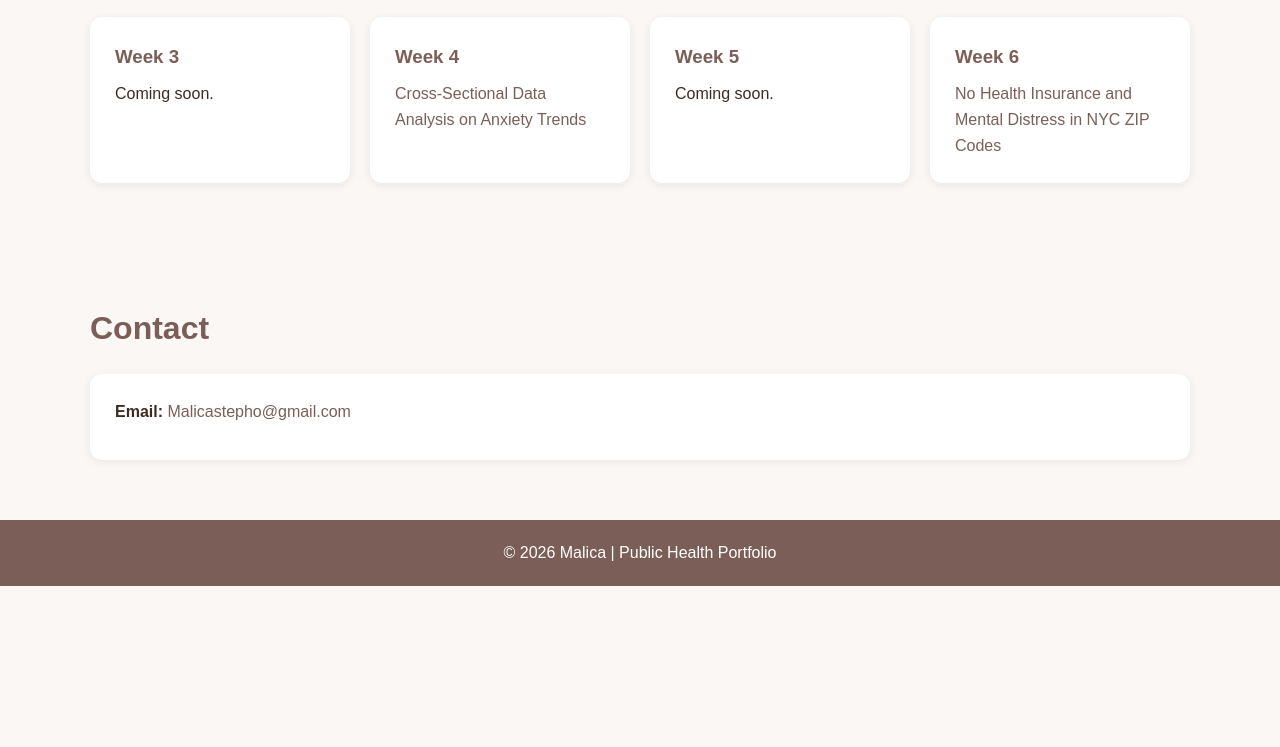
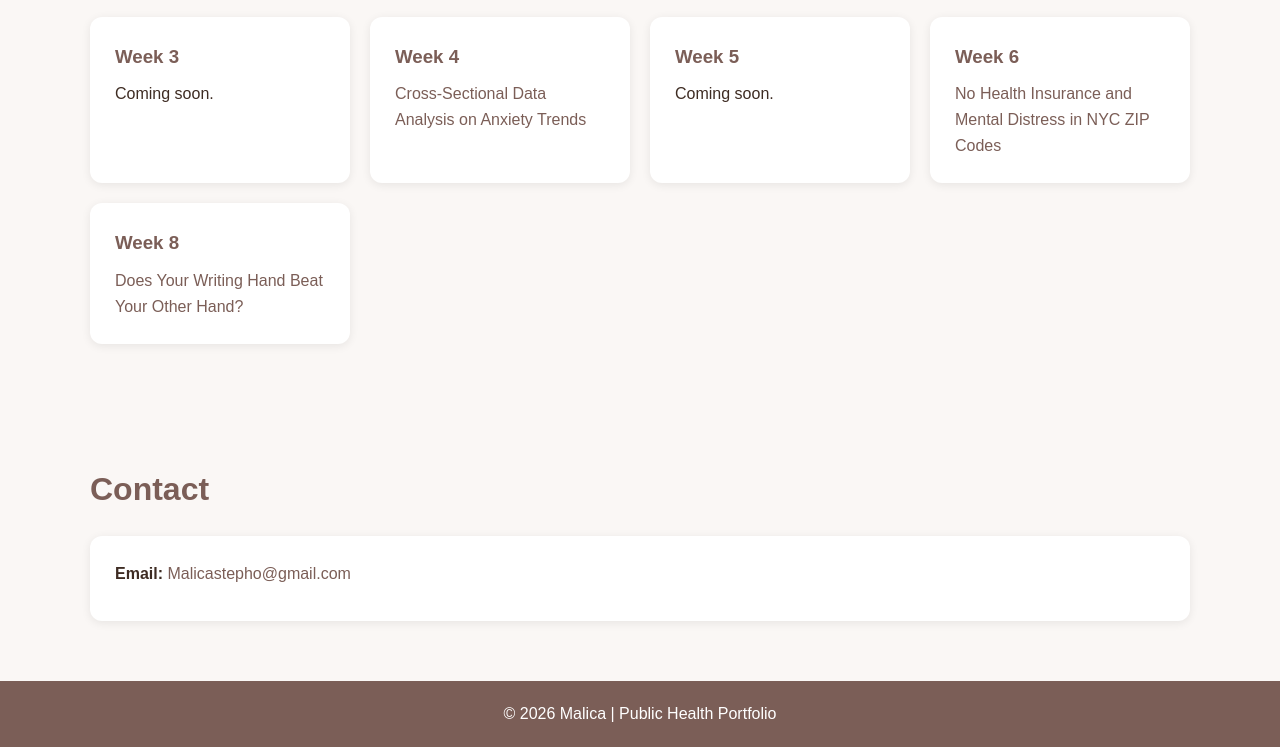
Before and after one commit to malicastepho-ops/portfolio, a plain HTML site: page index.html in a window 1280 px wide. Shown: the part 1113-1860 px from the top of the page. Before the commit the page ends 1699 px from the top, so only its background shows below. Drawn offline with Linux system fonts and the light colour scheme.

Commit message:
Add Week 8 section with new link

```diff
--- a/index.html
+++ b/index.html
@@ -262,6 +262,15 @@
     </p>
 </div>
 
+
+<div class="card">
+    <h3>Week 8</h3>
+    <p>
+        <a href="ttest.html">Does Your Writing Hand Beat Your Other Hand?</a>
+    </p>
+</div>
+
+
         </div>
     </div>
 </section>
```
